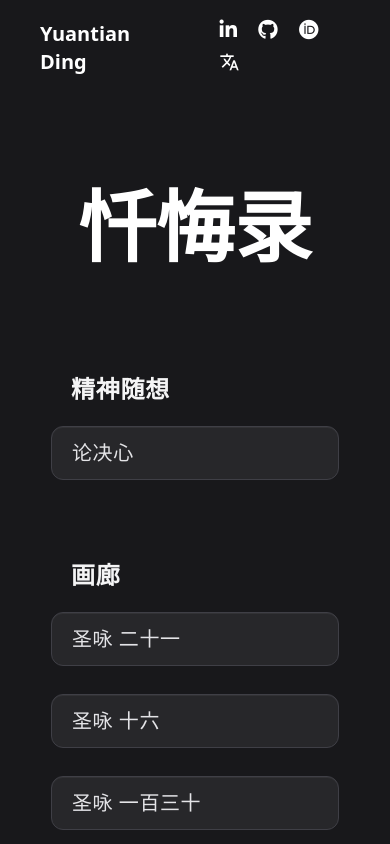
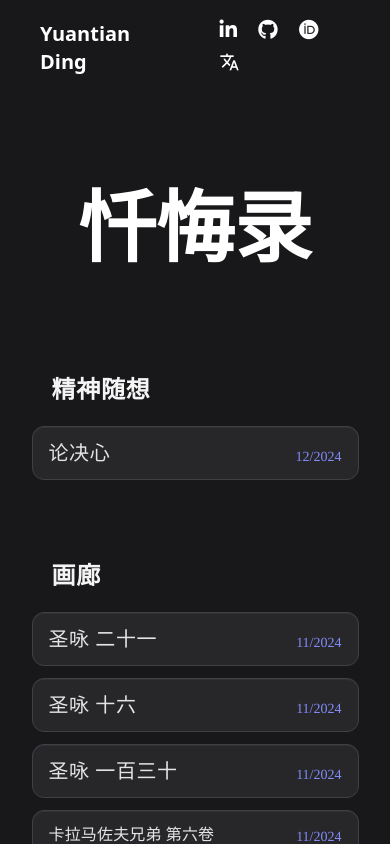
Before and after one commit to YuantianDing/yuantianding.github.io, a Next.js app in the folder zh/: page /zh/ in a window 390 px wide. Shown: the top 844 px of the page. Built offline with nearby package versions, Linux system fonts and the light colour scheme.

Commit message:
responsive buttons2

```diff
--- a/zh/src/components/buttons/PageLink.tsx
+++ b/zh/src/components/buttons/PageLink.tsx
@@ -4,7 +4,7 @@ import * as React from 'react';
 
 export default function PageLink({href, children, className, timenote} : {href: string, children: React.ReactNode, className?: string, timenote?: React.ReactNode | string}) {
   const timenote_elem = (timenote)?
-    <div className="footnote-size text-indigo-400 max-lg:hidden">{timenote}</div>
+    <div className="footnote-size text-indigo-400 max-lg:hidden max-sm:block">{timenote}</div>
     : <></>;
   return <Link href={href}><div className={"doc-box flex flex-cols justify-between items-end cursor-pointe" + className}>
     {children}
--- a/zh/src/components/layout/Layout.tsx
+++ b/zh/src/components/layout/Layout.tsx
@@ -13,7 +13,7 @@ export default function Layout({ children, title, title_dist, subtitle }: { titl
 
       <section className="min-h-screen f-times">
         <div className="grid grid-row-6 items-center justify-center py-12 content-stretch">
-            <div style={{height: '5vh', width: '80vw'}}></div>
+            <div style={{height: '5vh', width: '90vw'}}></div>
             <span className="title-size mx-auto text-center text-white" style={{transform: 'scale(1.0, 1)'}}> {title} </span>
             {subtitle_div}
             <div className="items-center justify-center px-3">
--- a/zh/src/pages/index.tsx
+++ b/zh/src/pages/index.tsx
@@ -10,14 +10,14 @@ export default function HomePage() {
     <Layout title={<>忏悔录</>} title_dist='6rem'>
       <Seo/>
       <h2 className='pl-5'>精神随想</h2>
-      <div className='grid grid-cols-3 max-md:grid-cols-2 max-sm:grid-cols-1 grid-flow-row gap-7'>
+      <div className='grid grid-cols-3 max-md:grid-cols-2 max-sm:grid-cols-1 grid-flow-row gap-3 md:gap-7'>
         <PageLink href="posts/on_destination" timenote="12/2024">
           <h4 className="my-0 truncate">论决心</h4>
         </PageLink>
       </div>
 
       <h2 className='pl-5 mt-20'>画廊</h2>
-      <div className='grid grid-cols-3 max-md:grid-cols-2 max-sm:grid-cols-1 grid-flow-row gap-7'>
+      <div className='grid grid-cols-3 max-md:grid-cols-2 max-sm:grid-cols-1 grid-flow-row gap-3 md:gap-7 '>
         <PageLink href="images/Psalms21.png" timenote="11/2024">
           <h4 className="my-0 truncate">圣咏 二十一</h4>
         </PageLink>
--- a/zh/src/styles/globals.css
+++ b/zh/src/styles/globals.css
@@ -172,6 +172,6 @@ pt-2px {
 
 .doc-box {
   @apply textbox;
-  @apply px-5 rounded-xl py-3 border border-spacing-2 border-zinc-700 hover:bg-gray-700;
+  @apply md:px-5 rounded-xl md:py-3 border border-spacing-2 border-zinc-700 hover:bg-gray-700;
   font-weight: 500;
 }
```
Also changed, not shown: 11 other files (tests, documents, lock files or other folders).
